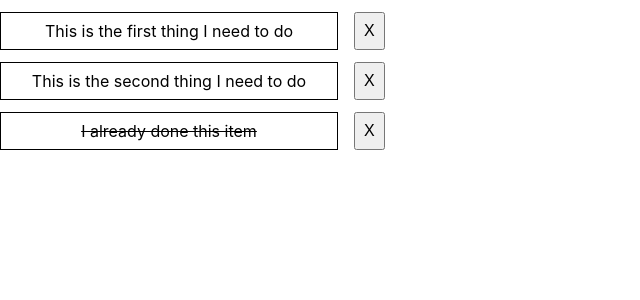
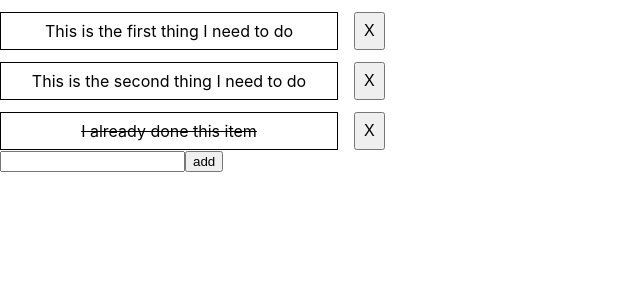
Before and after one commit to JoyceNg-oocl/day10-react-todolist, a React (Create React App) app: page / in a window 1280 px wide. Shown: the top 300 px of the page, without its empty margins (0-640 px from the left). Built offline with nearby package versions, Linux system fonts and the light colour scheme.

Commit message:
feat: add the add functionality for todo items

```diff
--- a/src/App.js
+++ b/src/App.js
@@ -1,44 +1,59 @@
-import {useContext, useReducer} from "react";
-import "./App.css"
-import {TodoItem} from "./components/TodoItem";
-import {todoReducer} from "./reducers/TodoReducer";
-import {TodoContext} from "./contexts/TodoContext";
+import { useContext, useReducer } from "react";
+import "./App.css";
+import { TodoItem } from "./components/TodoItem";
+import { todoReducer } from "./reducers/TodoReducer";
+import { TodoContext } from "./contexts/TodoContext";
 
 export const initState = [
-  {id: 1, text: "This is the first thing I need to do", done: false},
-  {id: 2, text: "This is the second thing I need to do", done: false},
-  {id: 3, text: "I already done this item", done: true},
+  { id: 1, text: "This is the first thing I need to do", done: false },
+  { id: 2, text: "This is the second thing I need to do", done: false },
+  { id: 3, text: "I already done this item", done: true },
 ];
 
 function TodoGroup(props) {
-  const {state, dispatch} = useContext(TodoContext)
+  const { state, dispatch } = useContext(TodoContext);
 
-  return <div>
-    {
-      state.map((item, index) => {
+  return (
+    <div className={"todo-group"}>
+      {state.map((item, index) => {
         return (
-          <div style={{display: "flex", alignItems: "center"}}>
-            <TodoItem todo={item} key={index} index={index}/>
+          <div style={{ display: "flex", alignItems: "center" }}>
+            <TodoItem todo={item} key={index} index={index} />
             <button
               className={"todo-delete"}
-              onClick={() => dispatch({type: "DELETE_TODO", payload: {id: item.id}})}
+              onClick={() =>
+                dispatch({ type: "DELETE_TODO", payload: { id: item.id } })
+              }
             >
               X
             </button>
           </div>
-        )
-      })
-    }
-  </div>
+        );
+      })}
+    </div>
+  );
 }
 
 function App() {
   const [state, dispatch] = useReducer(todoReducer, initState);
   return (
-    <div>
-      <TodoContext.Provider value={{state, dispatch}}>
-        <TodoGroup/>
+    <div style={{ width: "fit-content" }}>
+      <TodoContext.Provider value={{ state, dispatch }}>
+        <TodoGroup />
       </TodoContext.Provider>
+      <div className="todo-add-wrapper">
+        <input className={"todo-input"} type={"text"} />
+        <button
+          className={"todo-add"}
+          onClick={() => {
+            const input = document.querySelector(".todo-input");
+            dispatch({ type: "ADD_TODO", payload: { text: input.value } });
+            input.value = "";
+          }}
+        >
+          add
+        </button>
+      </div>
     </div>
   );
 }
--- a/src/reducers/TodoReducer.jsx
+++ b/src/reducers/TodoReducer.jsx
@@ -9,13 +9,22 @@ export function todoReducer(state, action) {
           return {
             id,
             text: value.text,
-            done: !value.done
+            done: !value.done,
           };
         }
-        return value
-      })
+        return value;
+      });
     case "DELETE_TODO":
-      return state.filter((value) => value.id !== action.payload.id)
+      return state.filter((value) => value.id !== action.payload.id);
+    case "ADD_TODO":
+      const newId =
+        state.length > 0 ? Math.max(...state.map((item) => item.id)) + 1 : 1;
+      const newTodo = {
+        id: newId,
+        text: action.payload.text,
+        done: false,
+      };
+      return [...state, newTodo];
     default:
       return state;
   }
```
